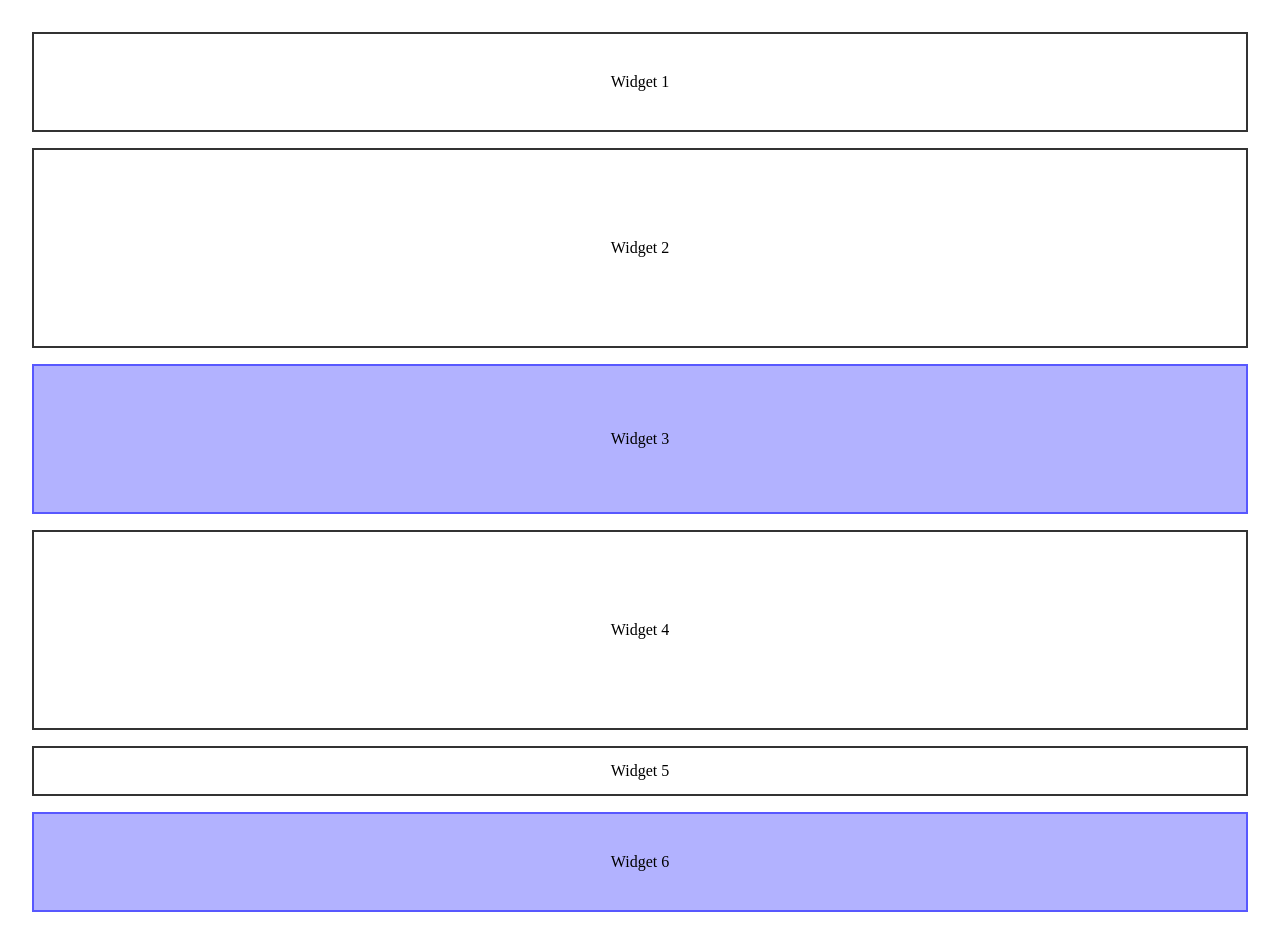
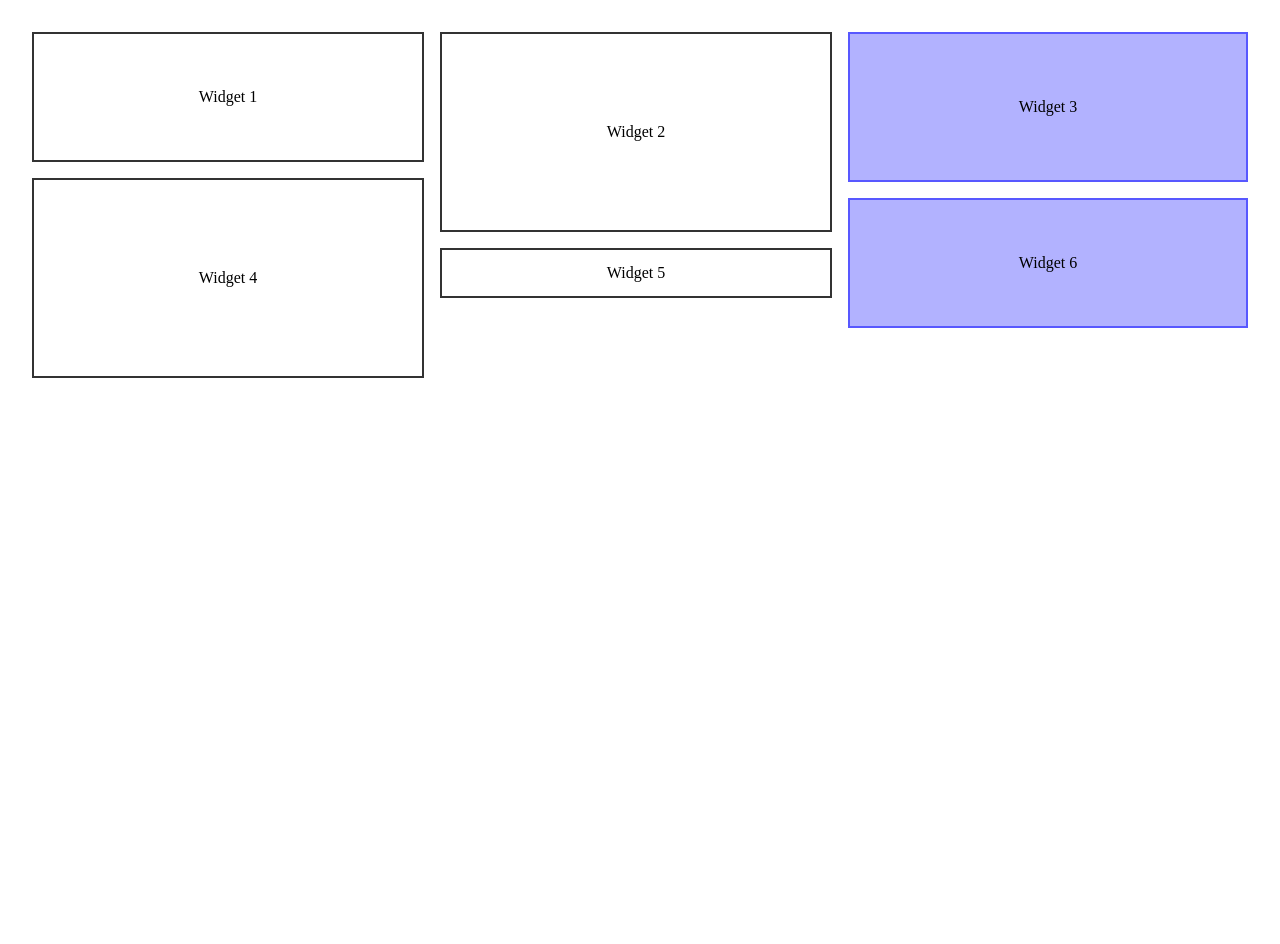
Before and after one commit to surajphedin-job-interviews/darsetech, a React (Vite) app: page / in a window 1280 px wide. After the commit the page ends 800 px from the top, so only its background shows below. Built offline with nearby package versions, Linux system fonts and the light colour scheme.

Commit message:
feat: complete question 3

```diff
--- a/src/components/Gallery/Gallery.tsx
+++ b/src/components/Gallery/Gallery.tsx
@@ -4,15 +4,23 @@ import "./gallery.css";
 const Gallery = () => {
   return (
     <div className="root">
-      <Card height="100px" text="Widget 1"></Card>
-      <Card height="200px" text="Widget 2"></Card>
-      <Card height="150px" text="Widget 3" isSpecial></Card>
+      <div>
+        <div>
+          <Card height="130px" text="Widget 1"></Card>
+          <Card height="200px" text="Widget 4"></Card>
+        </div>
+        <div>
+          <Card height="200px" text="Widget 2"></Card>
+          <Card height="50px" text="Widget 5"></Card>
+        </div>
+      </div>
 
-      <Card height="200px" text="Widget 4"></Card>
-
-      <Card height="50px" text="Widget 5"></Card>
-
-      <Card height="100px" text="Widget 6" isSpecial></Card>
+      <div>
+        <Card height="150px" text="Widget 3" isSpecial></Card>
+        <div className="minus_margin_top">
+          <Card height="130px" text="Widget 6" isSpecial></Card>
+        </div>
+      </div>
     </div>
   );
 };
--- a/src/components/Gallery/gallery.css
+++ b/src/components/Gallery/gallery.css
@@ -2,5 +2,43 @@
   padding: 32px;
   display: grid;
   gap: 16px;
-  grid-template-columns: 1fr;
+  grid-template-columns: repeat(1, 1fr);
 }
+
+.root > div {
+  display: grid;
+  gap: 16px;
+  align-content: flex-start;
+}
+
+.root > div:first-child {
+  grid-template-columns: repeat(2, 1fr);
+}
+
+.root > div:first-child > div {
+  display: grid;
+  gap: 16px;
+  align-content: flex-start;
+}
+
+.root > div:last-child {
+  grid-template-columns: repeat(2, 1fr);
+}
+
+.minus_margin_top {
+  margin-top: -80px;
+}
+
+@media (min-width: 1000px) {
+  .root {
+    grid-template-columns: 2fr 1fr;
+  }
+
+  .root > div:last-child {
+    grid-template-columns: repeat(1, 1fr);
+  }
+
+  .minus_margin_top {
+    margin-top: 0px;
+  }
+}
```
